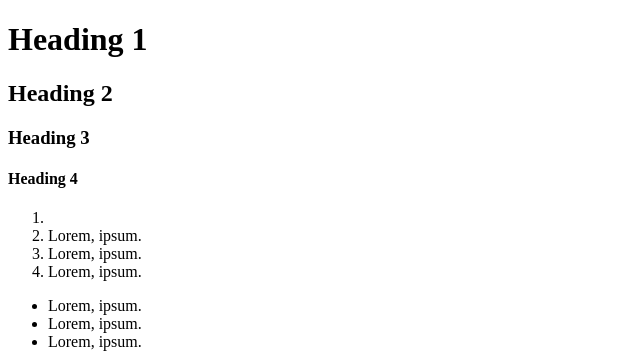
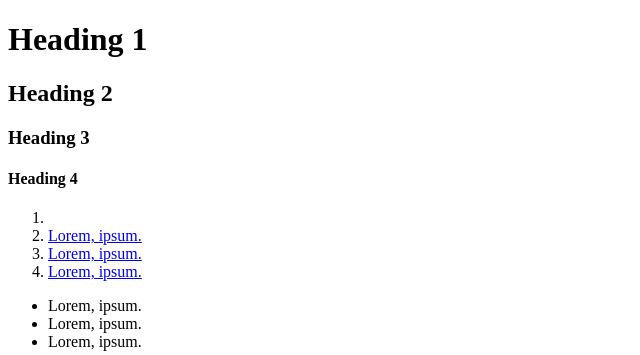
Before and after one commit to rts-cmk-wu09/bootcamp-html-1-Mrleick, a plain HTML site: page index.html in a window 1280 px wide. Shown: the top 355 px of the page, without its empty margins (0-640 px from the left). Drawn offline with Linux system fonts and the light colour scheme.

Commit message:
added a tags to ol list in index.html

```diff
--- a/index.html
+++ b/index.html
@@ -16,9 +16,9 @@
         <h4>Heading 4</h4>
         <ol>
             <li>
-            <li>Lorem, ipsum.</li>
-            <li>Lorem, ipsum.</li>
-            <li>Lorem, ipsum.</li>
+            <li><a href="#">Lorem, ipsum.</a></li>
+            <li><a href="#">Lorem, ipsum.</a></li>
+            <li><a href="#">Lorem, ipsum.</a></li>
             </li>
         </ol>
         <ul>
```
